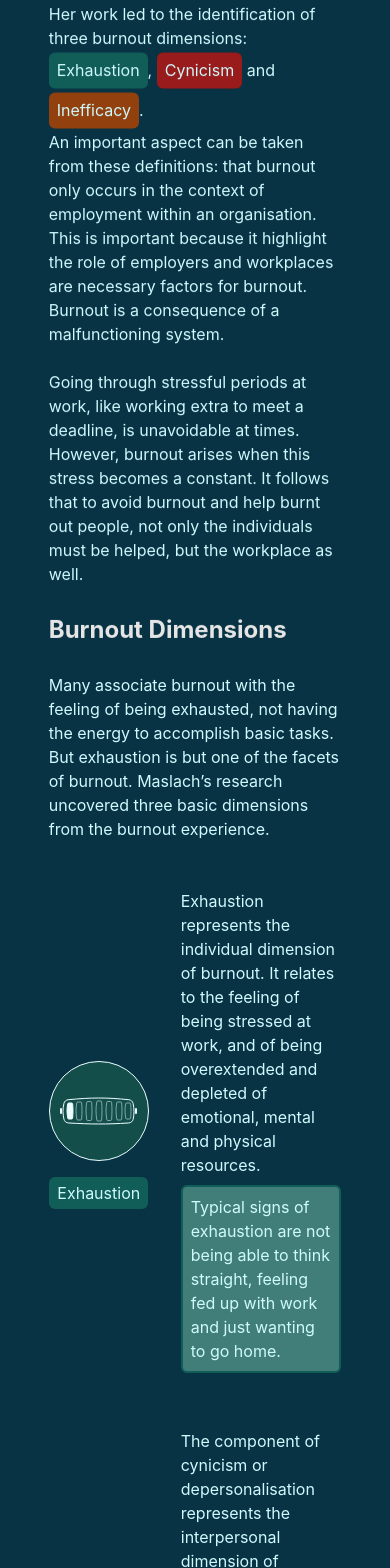
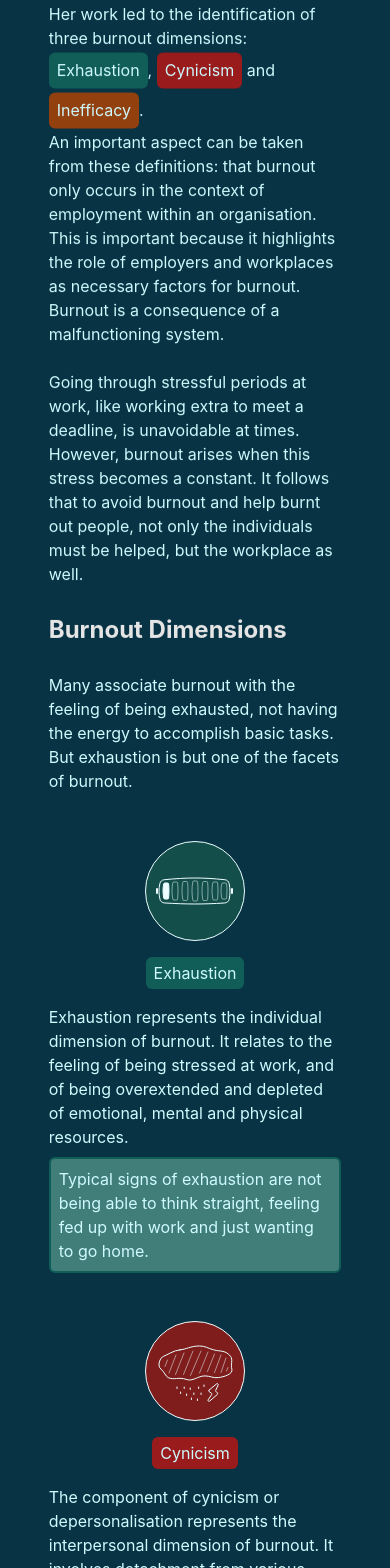
Before and after one commit to phajsi/burnout-spa, a React (Create React App) app: page / in a window 390 px wide. Shown: the part 3240-4808 px from the top of the page. Built offline with nearby package versions, Linux system fonts and the light colour scheme.

Commit message:
Fix typos and responsivenes

```diff
--- a/src/App.tsx
+++ b/src/App.tsx
@@ -127,9 +127,9 @@ const App = () => (
         <p>
           An important aspect can be taken from these definitions: that burnout
           only occurs in the context of employment within an organisation. This
-          is important because it highlight the role of employers and workplaces
-          are necessary factors for burnout. Burnout is a consequence of a
-          malfunctioning system.
+          is important because it highlights the role of employers and
+          workplaces as necessary factors for burnout. Burnout is a consequence
+          of a malfunctioning system.
         </p>
         <br />
         <p>
@@ -151,11 +151,10 @@ const App = () => (
       <p>
         Many associate burnout with the feeling of being exhausted, not having
         the energy to accomplish basic tasks. But exhaustion is but one of the
-        facets of burnout. Maslach’s research uncovered three basic dimensions
-        from the burnout experience.{" "}
+        facets of burnout.
       </p>
-      <div className="flex my-12 items-center">
-        <div className="w-fit mr-8">
+      <div className="md:flex my-12 items-center">
+        <div className="w-fit md:mr-8 m-auto my-4 md:my-0">
           <ExhaustionColSVG />
           <h4 className="bg-teal-800 mt-4 mx-auto p-2 rounded-md leading-4 w-min">
             Exhaustion
@@ -172,8 +171,8 @@ const App = () => (
         </p>
       </div>
 
-      <div className="flex my-12 items-center">
-        <div className="w-fit mr-8">
+      <div className="md:flex my-12 items-center">
+        <div className="w-fit md:mr-8 m-auto my-4 md:my-0">
           <CynicismColSVG />
           <h4 className="bg-red-800 mt-4 mx-auto p-2 rounded-md leading-4 w-min">
             Cynicism
@@ -191,8 +190,8 @@ const App = () => (
           </div>
         </p>
       </div>
-      <div className="flex my-12 items-center">
-        <div className="w-fit mr-8">
+      <div className="md:flex my-12 items-center">
+        <div className="w-fit md:mr-8 m-auto my-4 md:my-0">
           <InefficacyColSVG />
           <h4 className="bg-amber-800 mt-4 mx-auto p-2 rounded-md leading-4 w-min">
             Inefficacy
@@ -219,6 +218,7 @@ const App = () => (
         text
       </p>
     </Parallax>
+    <footer></footer>
   </>
 );
 
```
